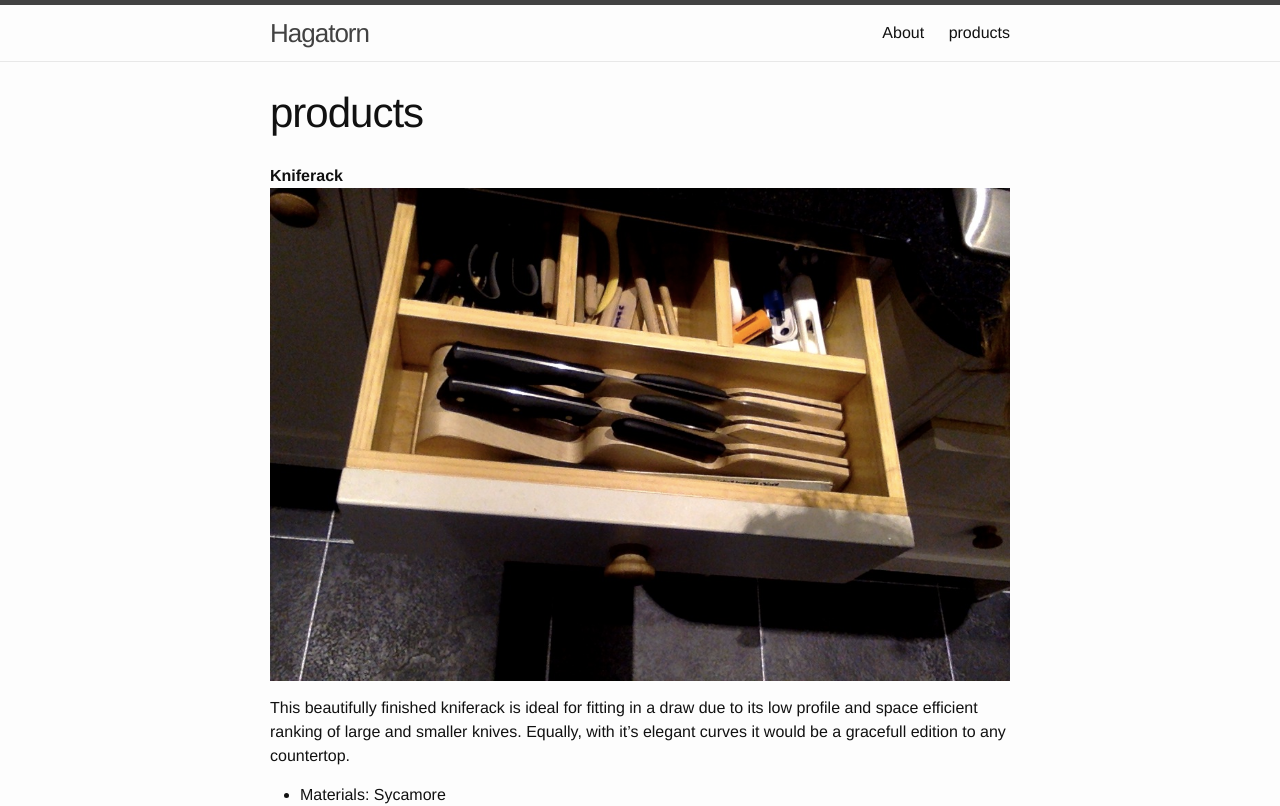
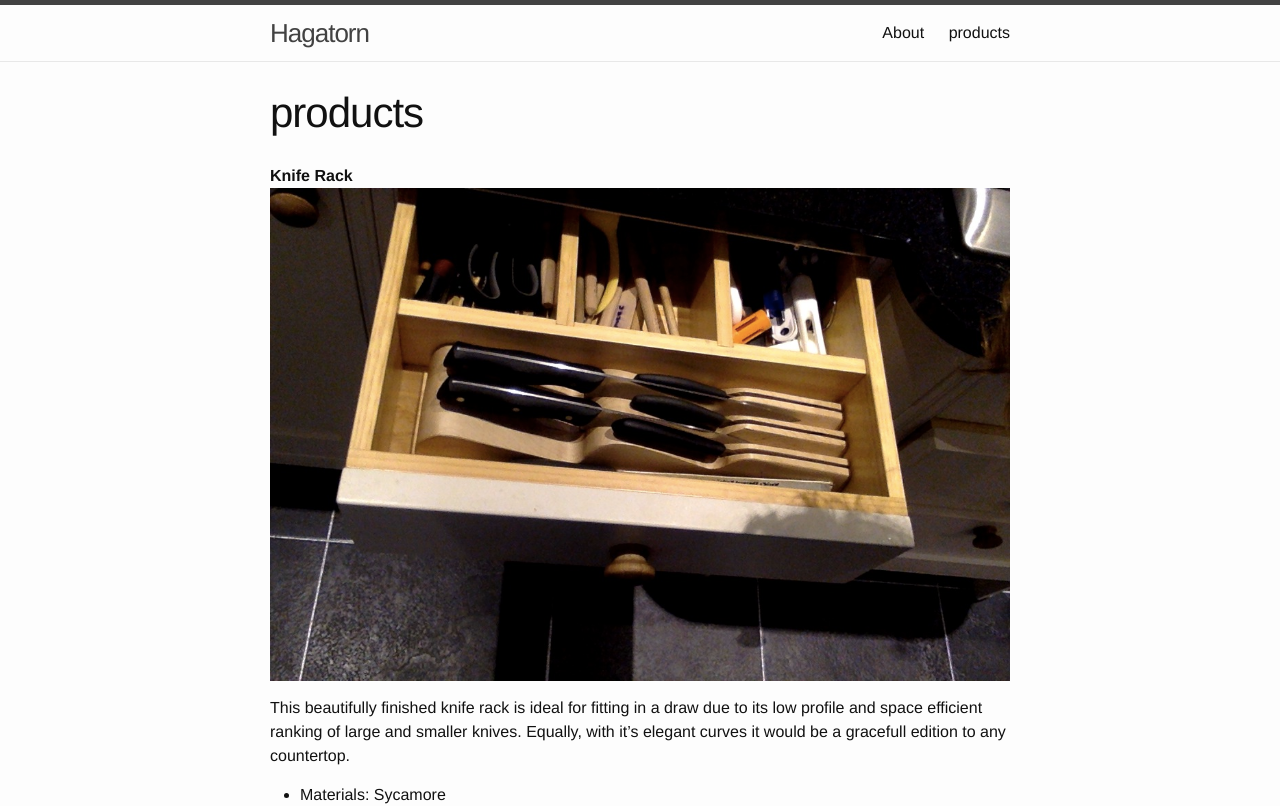
Before and after one commit to hagatorn/hagatorn.github.io, a Jekyll site: the page built from products.md, in a window 1280 px wide. Shown: the top 806 px of the page. Built offline with Jekyll 4.4.1, drawn with Linux system fonts in a browser that asks for light colours.

Commit message:
spelling mistake

```diff
--- a/_data/products/knife rack.yml
+++ b/_data/products/knife rack.yml
@@ -1,9 +1,9 @@
-name: Kniferack
+name: Knife Rack
 since: '2014-12-25'
 materials:
   - Sycamore
 price: "90.00" #all prices in GB £ in "" to make string not decimal.
-description: This beautifully finished kniferack is ideal for fitting in a draw due to its low profile and space efficient ranking of large and smaller knives. Equally, with it's elegant curves it would be a gracefull edition to any countertop.
+description: This beautifully finished knife rack is ideal for fitting in a draw due to its low profile and space efficient ranking of large and smaller knives. Equally, with it's elegant curves it would be a gracefull edition to any countertop.
 purchase: #array of data for etsy or amazon handmade
 images:  #a list or uri relative to site/assets/images/
   - kniferack.jpg
```
